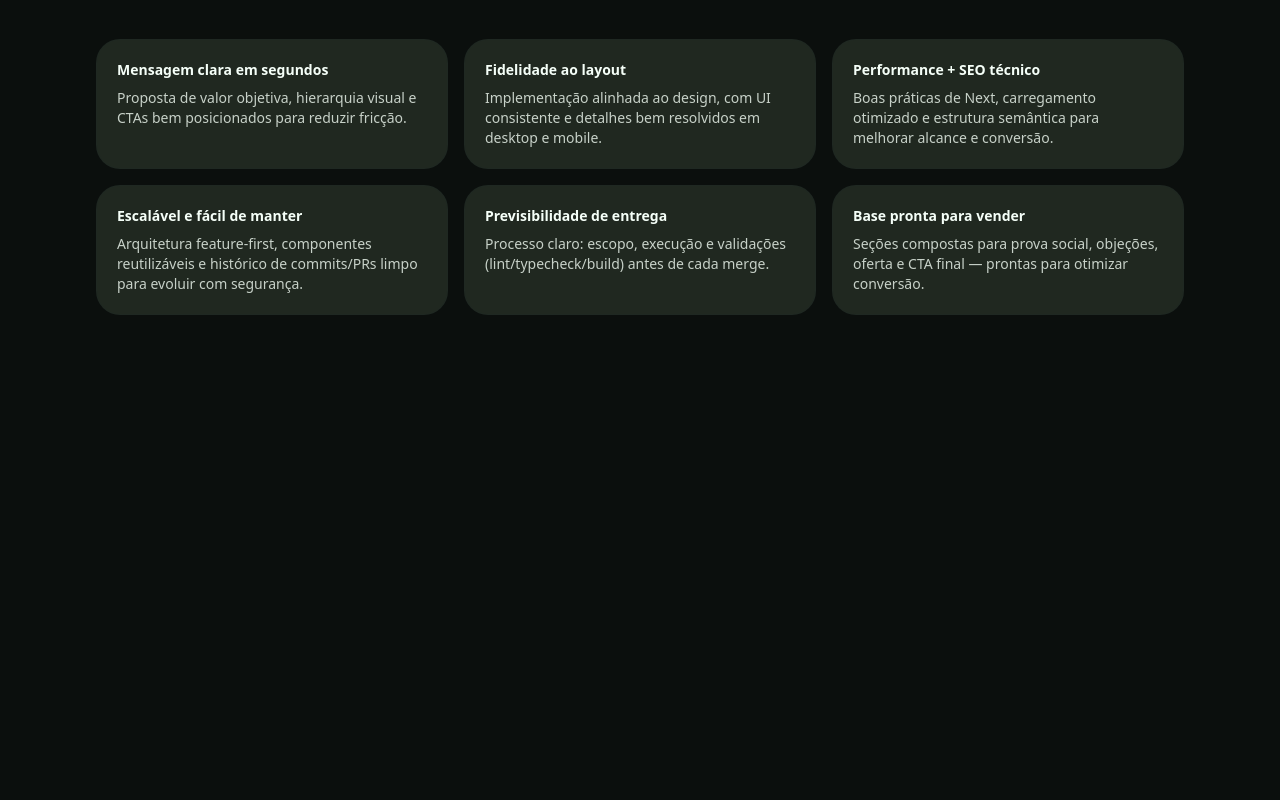
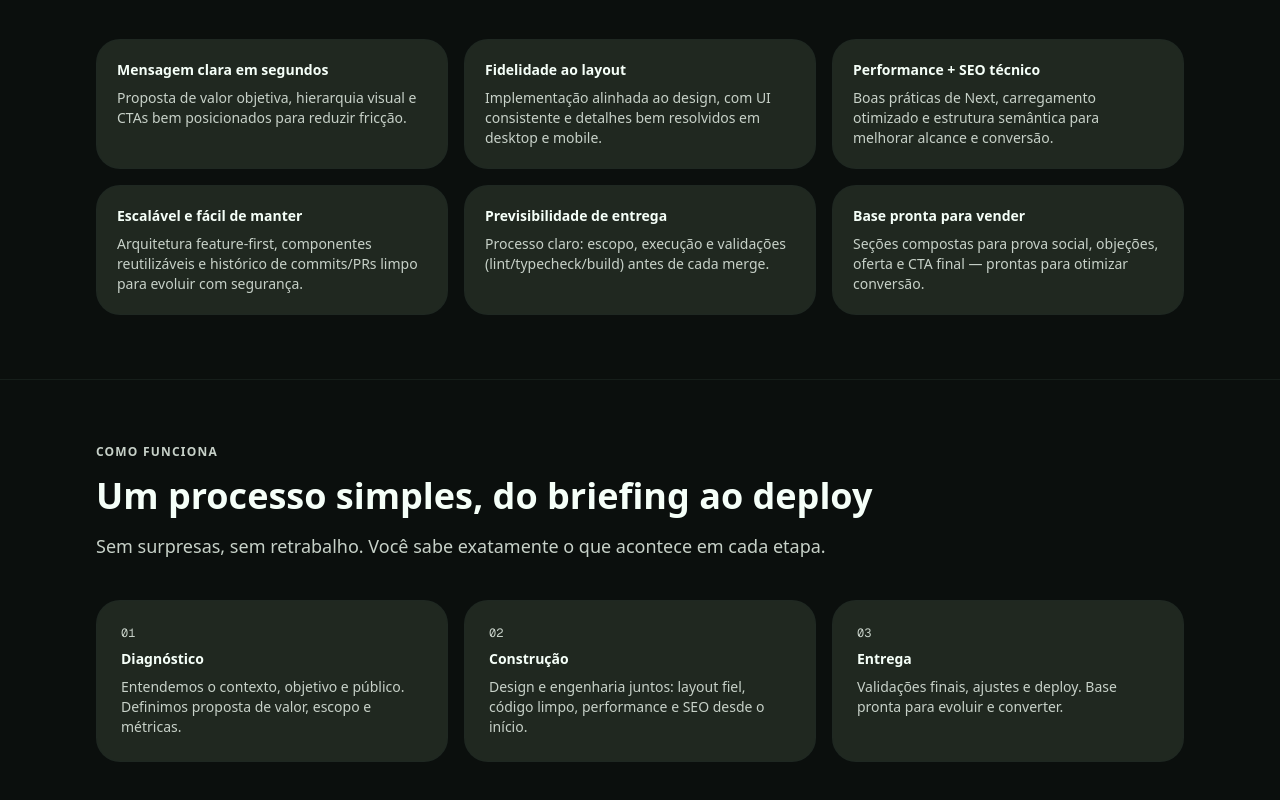
Before and after one commit to LeonardoAlbano/epigraphe-LP, a Next.js app: page / in a window 1280 px wide. Shown: the part 2252-3052 px from the top of the page. Before the commit the page ends 2631 px from the top, so only its background shows below. Built offline with nearby package versions, Linux system fonts and the light colour scheme.

Commit message:
feat(marketing): render how it works section

```diff
--- a/src/features/marketing/ui/landing-page.tsx
+++ b/src/features/marketing/ui/landing-page.tsx
@@ -3,6 +3,7 @@ import { CompaniesSection } from "./components/sections/companies-section";
 import { ProblemSection } from "./components/sections/problem-section";
 import { SolutionSection } from "./components/sections/solution-section";
 import { BenefitsSection } from "./components/sections/benefits-section";
+import { HowItWorksSection } from "./components/sections/how-it-works-section";
 
 export function LandingPage() {
   return (
@@ -12,6 +13,7 @@ export function LandingPage() {
       <ProblemSection />
       <SolutionSection />
       <BenefitsSection />
+      <HowItWorksSection />
     </section>
   );
 }
```
